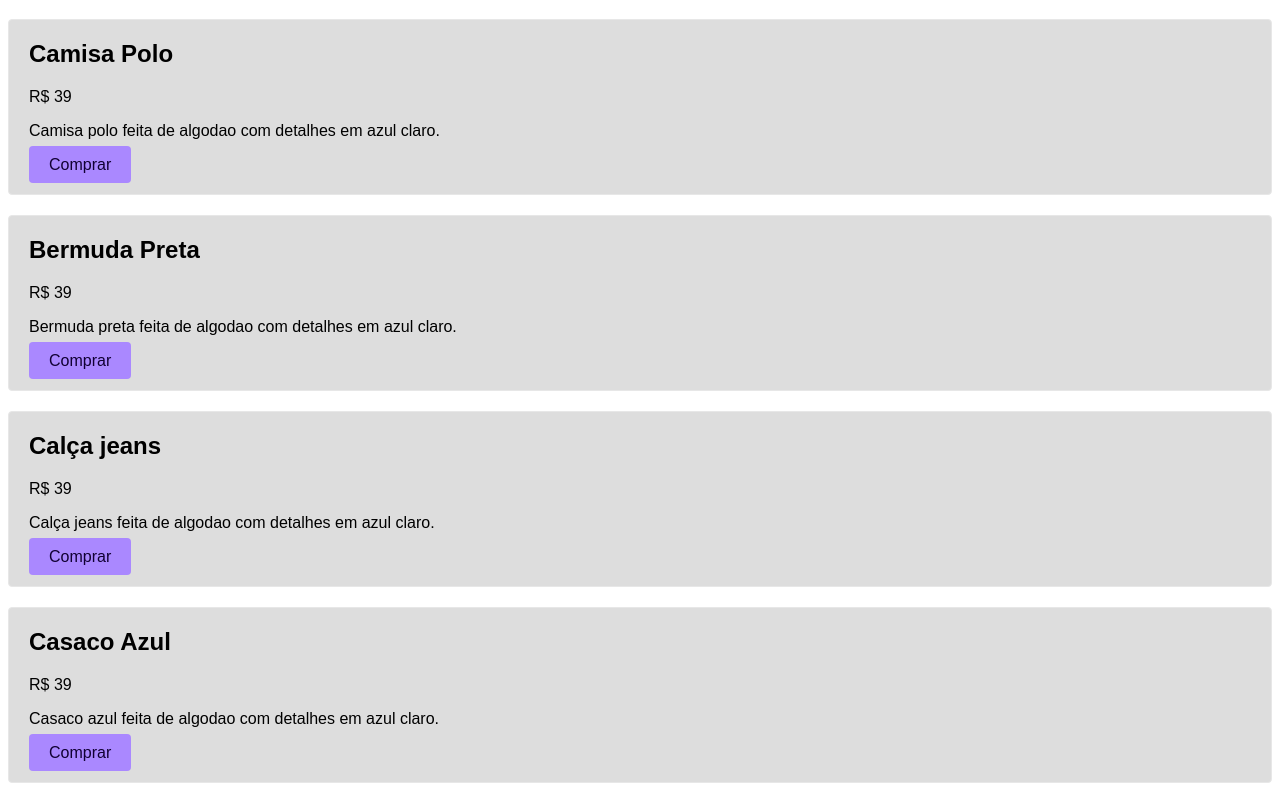
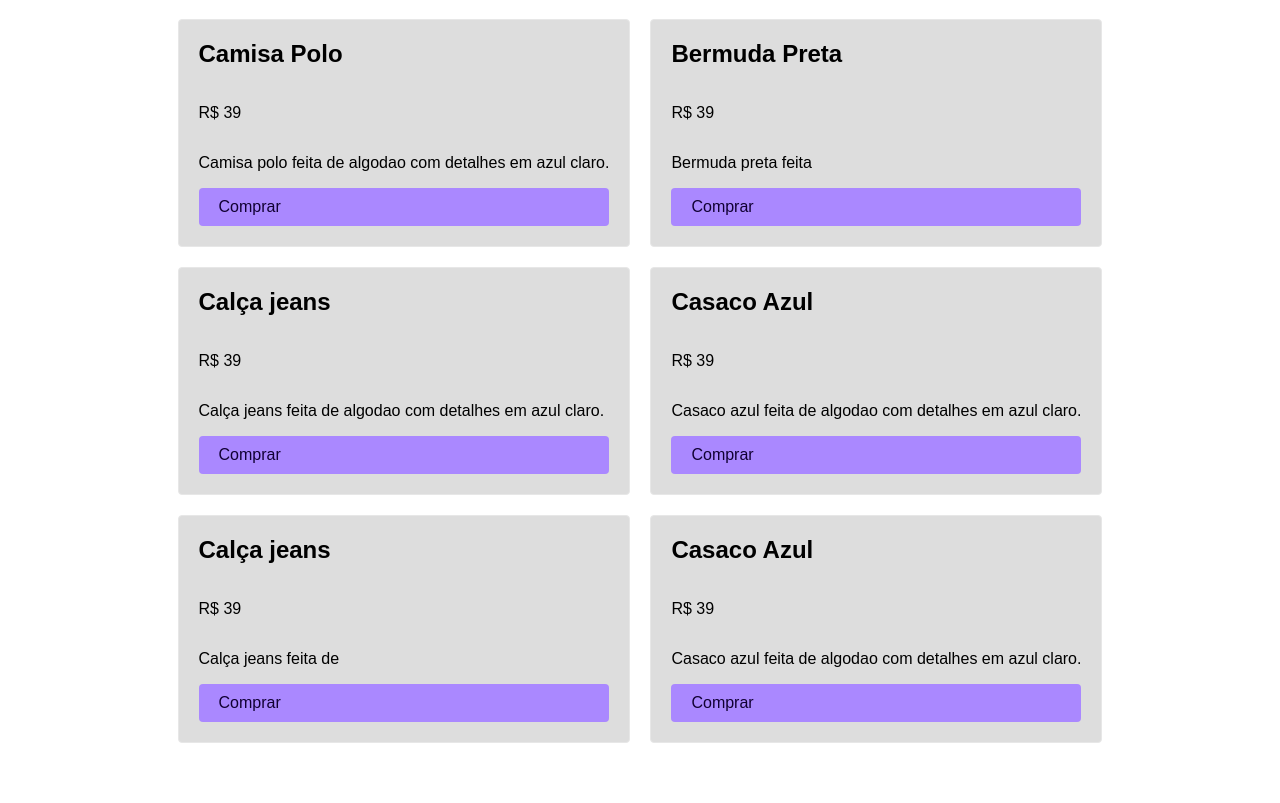
Before and after one commit to Loumartins/html-css, a plain HTML site: page html-css-basico/display-grid/index.html in a window 1280 px wide. Shown: the part 61-864 px from the top of the page. After the commit the page ends 812 px from the top, so only its background shows below. Drawn offline with Linux system fonts and the light colour scheme.

Commit message:
estudos sobre display grid

```diff
--- a/html-css-basico/display-grid/index.html
+++ b/html-css-basico/display-grid/index.html
@@ -11,6 +11,7 @@
 
 <body>
   <h1>Comércio Eletrônico</h1>
+  <div class="grid">
     <div class="item">
       <h2>Camisa Polo</h2>
       <p class="preco">R$ 39</p>
@@ -20,7 +21,7 @@
     <div class="item">
       <h2>Bermuda Preta</h2>
       <p class="preco">R$ 39</p>
-    <p>Bermuda preta feita de algodao com detalhes em azul claro.</p>
+      <p>Bermuda preta feita</p>
       <a href="" class="comprar">Comprar</a>
     </div>
     <div class="item">
@@ -35,6 +36,19 @@
       <p>Casaco azul feita de algodao com detalhes em azul claro.</p>
       <a href="" class="comprar">Comprar</a>
     </div>
+    <div class="item">
+      <h2>Calça jeans</h2>
+      <p class="preco">R$ 39</p>
+      <p>Calça jeans feita de </p>
+      <a href="" class="comprar">Comprar</a>
+    </div>
+    <div class="item">
+      <h2>Casaco Azul </h2>
+      <p class="preco">R$ 39</p>
+      <p>Casaco azul feita de algodao com detalhes em azul claro.</p>
+      <a href="" class="comprar">Comprar</a>
+    </div>
+  </div>
 </body>
 
 </html>
--- a/html-css-basico/display-grid/style.css
+++ b/html-css-basico/display-grid/style.css
@@ -21,7 +21,14 @@ h2 {
 .item {
   background: #ddd;
   border: 1px solid #e7e7e7;
-  margin-bottom: 20px;
   padding: 20px;
   border-radius: 4px;
+  display: grid;
 }
+
+.grid {
+  display: grid;
+  grid-template-columns: auto auto;
+  gap: 20px;
+  justify-content: center;
+}
```
Lines whose indentation alone changed are shown as unchanged.
